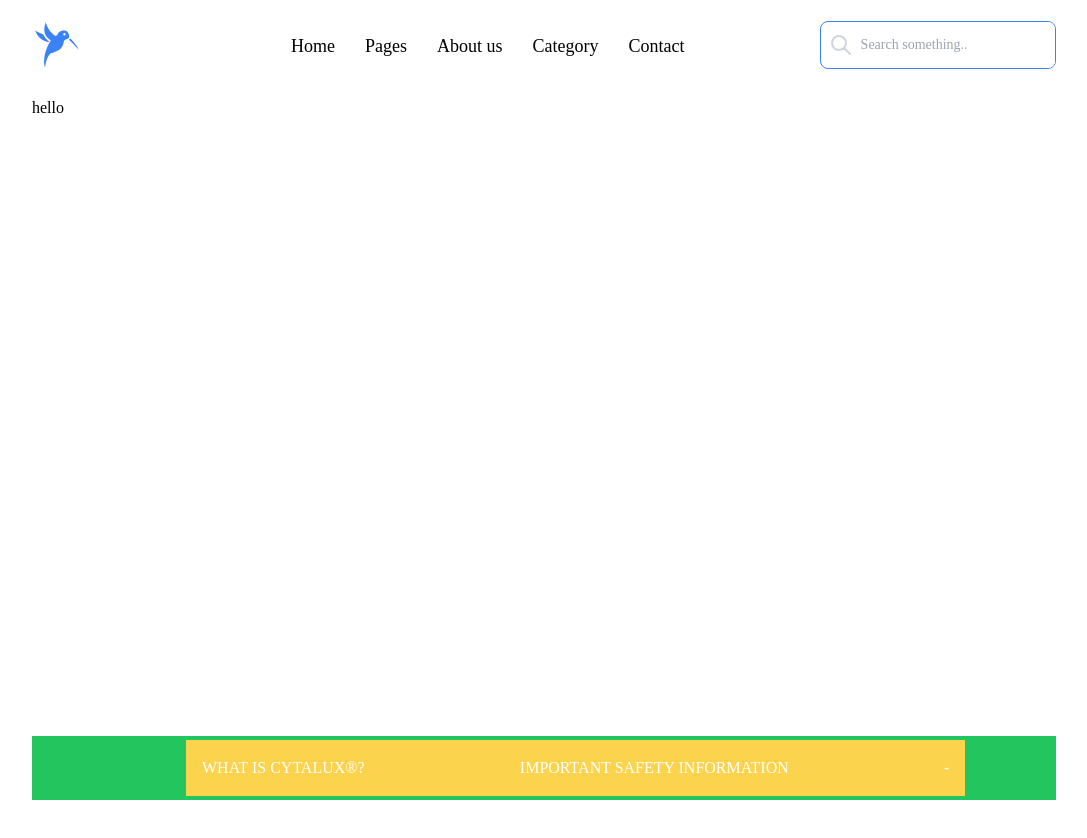
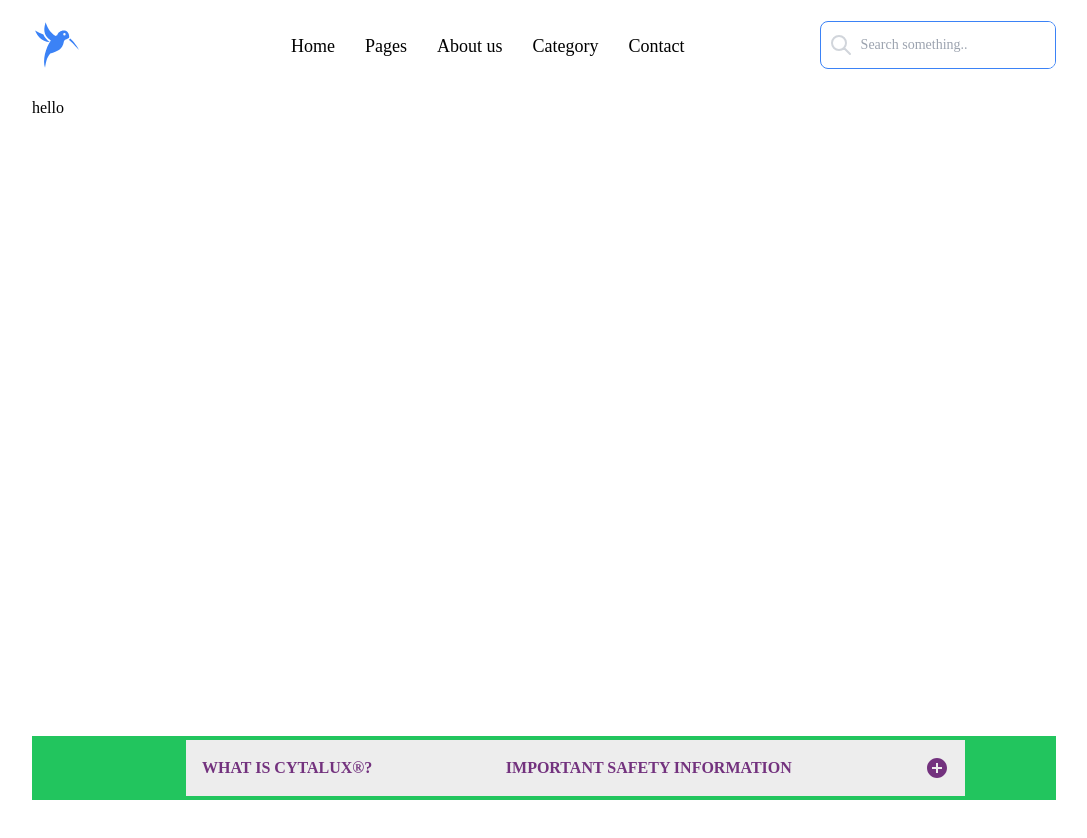
Before and after one commit to Raihanhn/Dynamic_Popup, a Next.js app: page / in a window 1280 px wide. Shown: the top 838 px of the page, without its empty margins (96-1183 px from the left). Built offline with nearby package versions, Linux system fonts and the light colour scheme.

Commit message:
model 2 & model 3 text added

```diff
--- a/app/components/NewsTicker2/Modem/PopupModem.tsx
+++ b/app/components/NewsTicker2/Modem/PopupModem.tsx
@@ -12,27 +12,80 @@ const PopupModem = () => {
   return (
     <Fragment>
       <Modem isVisible={showModal} onClose={() => setShowModal(false)}>
-        <div className="pl-[150px] ">
-          <div className="bg-amber-300 pt-4 pb-4 pr-4 pl-4 w-[90%]  ">
+        <div className=" md:pl-[50px] lg:pl-[150px] ">
+          <div className="bg-[#EDEDED] pt-4 pb-4 pr-4 pl-4 md:w-[100%] lg:w-[90%]  ">
             {currentState === "Login" ? (
               <div className="text-white flex items-center justify-between   ">
-                <h2 className=" ">WHAT IS CYTALUX®?</h2>
+                <p className="text-[#73327E]  text-[16px] font-semibold">
+                  WHAT IS CYTALUX®?
+                </p>
 
-                <h2 className=" ">IMPORTANT SAFETY INFORMATION</h2>
-                <button className="" onClick={() => setCurrentState("Sign Up")}>
-                  -
+                <p className="text-[#73327E]  md:block hidden text-[16px] font-semibold">
+                  IMPORTANT SAFETY INFORMATION
+                </p>
+                <button
+                  className="text-[#73327E] text-xl font-semibold "
+                  onClick={() => setCurrentState("Sign Up")}
+                >
+                  <MdAddCircle className=" w-6 h-6  " />
                 </button>
               </div>
             ) : currentState === "model3" ? (
-              <div className="text-blue-600">Another Model</div>
+              <div className="flex justify-between ">
+                <div className="">Hello</div>
+                <button
+                  className="text-[#73327E] text-xl font-semibold "
+                  onClick={() => setCurrentState("Sign Up")}
+                >
+                  <MdAddCircle className=" w-6 h-6  " />
+                </button>
+              </div>
             ) : (
-              <>
-                <div className="text-orange-300">Hello world!</div>
-                <span onClick={() => setCurrentState("Login")}>+</span>
-                <button onClick={() => setCurrentState("model3")}>
-                  Switch to Model 3
-                </button>
-              </>
+              <div className="flex">
+                <div className="">
+                  <p className="text-[#73327E] text-[16px] font-semibold ">
+                    {" "}
+                    WHAT IS CYTALUX®?
+                  </p>
+                  <p>
+                    CYTALUX is an FDA approved prescription medication that is
+                    given prior to surgery to adult patients who have ovarian
+                    cancer or known or suspected cancer in the lung. It helps
+                    surgeons visualize ovarian and lung cancer lesions during
+                    surgery.
+                  </p>
+                </div>
+                <div className="">
+                  <p className="text-[#73327E] text-[16px] font-semibold">
+                    {" "}
+                    IMPORTANT SAFETY INFORMATION
+                  </p>
+                  <p>
+                    <b>Infusion-Related Reactions</b> <br /> Adverse reactions
+                    including nausea, vomiting, abdominal pain, flushing,
+                    allergic reaction, elevation in blood pressure, indigestion,
+                    and chest discomfort were reported during the administration
+                    of CYTALUX. Your doctor may treat you with antihistamines
+                    and/or anti-nausea medication.
+                  </p>
+                </div>
+                <div className="flex">
+                  <button
+                    className="text-[#73327E] text-xl font-semibold "
+                    onClick={() => setCurrentState("Login")}
+                  >
+                    {" "}
+                    <HiMinusCircle className=" w-6 h-6 " />{" "}
+                  </button>
+                  <button
+                    className="text-[#73327E] text-xl font-semibold "
+                    onClick={() => setCurrentState("model3")}
+                  >
+                    {" "}
+                    <MdAddCircle className=" w-6 h-6  " />{" "}
+                  </button>
+                </div>
+              </div>
             )}
           </div>
 
```
